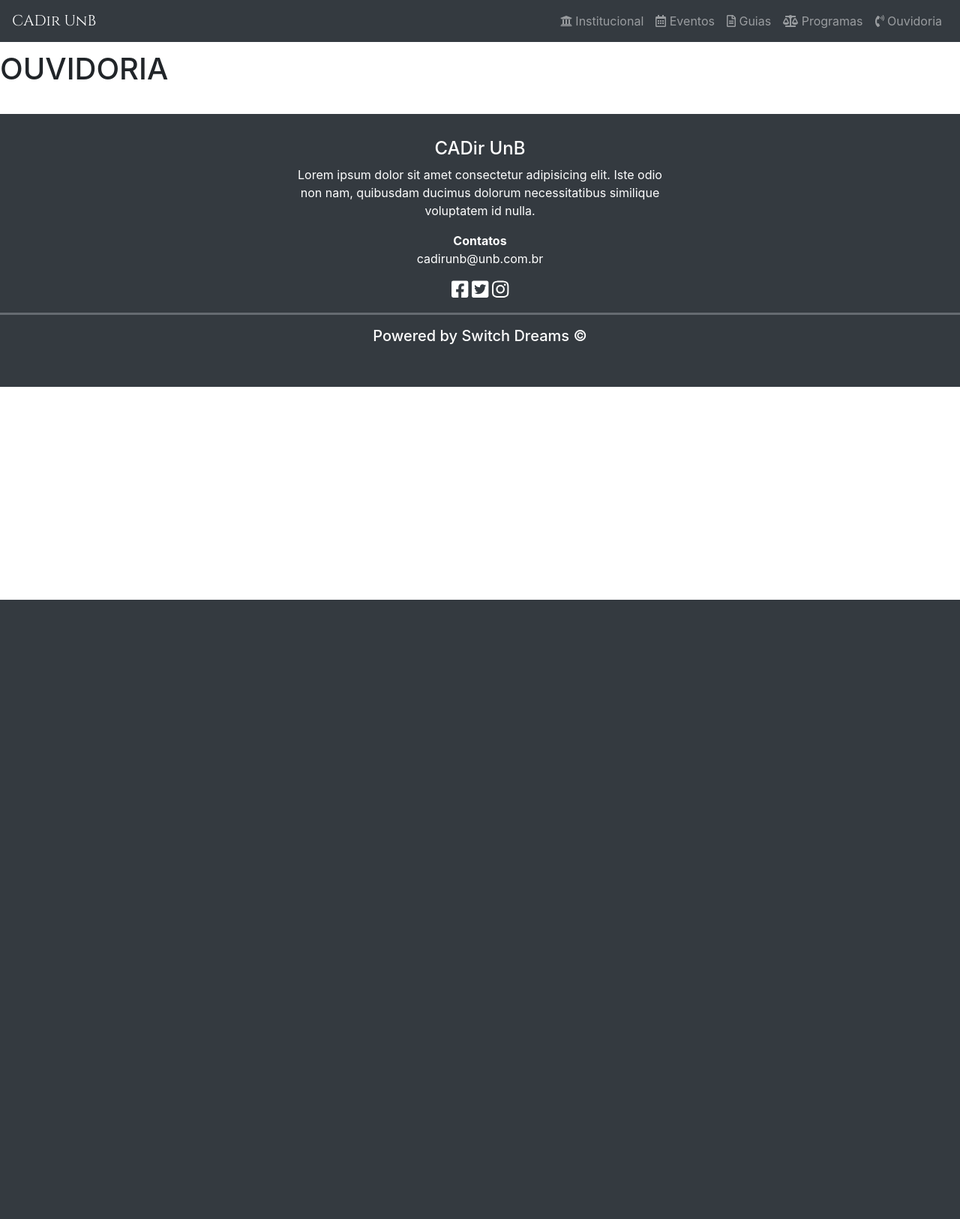
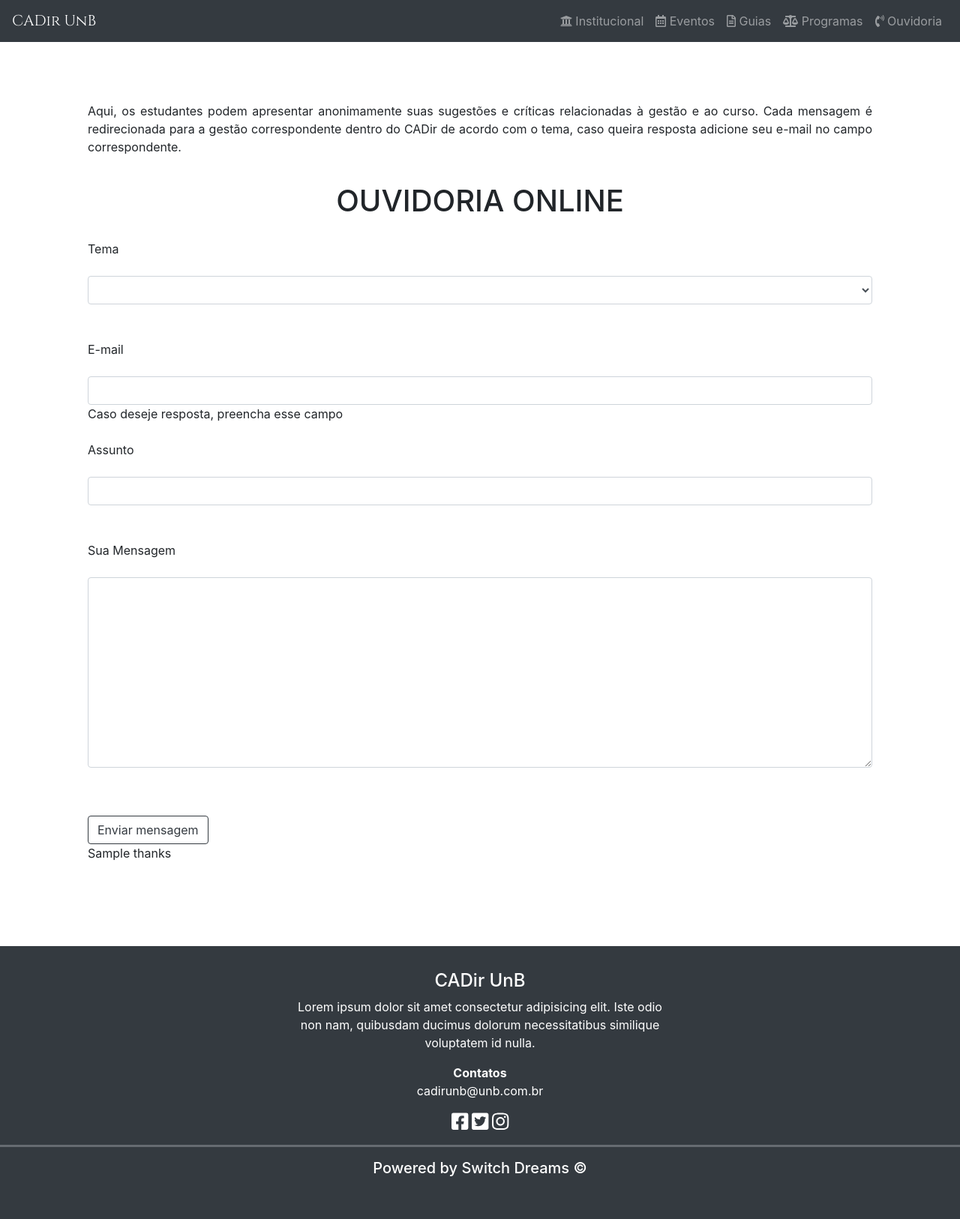
Before and after one commit to SwitchDreams/SiteCADir, a Django app: template ouvidoria/templates/ouvidoria.html in a window 1280 px wide. Shown: the whole page at 75% size. Before the commit the page ends 800 px from the top, so only its background shows below. Run offline with Django 3.2, Linux system fonts and the light colour scheme; the template is opened without the code that fills it: values that come from a table or form of the project are taken from there, most other values are stand-ins (such as "Sample title", 1, 10 or a date in 2020); some libraries are stand-ins or nearby versions.

Commit message:
Forms Ouvidoria/Configuração Incial mail gun

```diff
--- a/ouvidoria/forms.py
+++ b/ouvidoria/forms.py
@@ -0,0 +1,25 @@
+from django import forms
+
+
+class FormsOuvidoria(forms.Form):
+    # Temas da Ouvidoria
+    CHOICES = (
+        ('', ''),
+        ('Tema1', 'Tema1'),
+        ('Tema2', 'Tema2'),
+        ('Tema3', 'Tema3'),
+        ('Tema4', 'Tema4'),
+        ('Tema5', 'Tema5'),
+
+    )
+    # Campo acerca do tema
+    tema = forms.ChoiceField(label='Tema', widget=forms.Select(attrs={'class': 'form-control'}), choices=CHOICES)
+    # Campo acerca do e-mail
+    email = forms.EmailField(label='E-mail', widget=forms.TextInput(attrs={'class': 'form-control'}),
+                             help_text="Caso deseje resposta, preencha esse campo",
+                             required=False
+                             )
+    # Campo acera do assunto
+    assunto = forms.CharField(label='Assunto', widget=forms.TextInput(attrs={'class': 'form-control'}))
+    # Campo acerta do texto ao ser enviado para o e-mail
+    texto = forms.CharField(label='Sua Mensagem', widget=forms.Textarea(attrs={'class': 'form-control'}))
--- a/ouvidoria/templates/ouvidoria.html
+++ b/ouvidoria/templates/ouvidoria.html
@@ -1,4 +1,33 @@
 {% extends 'base.html' %}
 {% block content %}
-    <h1> Ouvidoria </h1>
+    <div class="container">
+        <div class="jumbotron">
+            <!-- Padding -->
+            <br>
+            <p class="text-justify">
+                Aqui, os estudantes podem apresentar anonimamente suas sugestões e críticas relacionadas à gestão e ao
+                curso. Cada mensagem é redirecionada para a gestão correspondente dentro do CADir de acordo com o tema,
+                caso
+                queira resposta adicione seu e-mail no campo correspondente.
+            </p>
+            <h1 class="text-center"> Ouvidoria Online </h1>
+            <form action="" method="post">
+                {% csrf_token %}
+                <div class="form-group">
+                    {% for field in form %}
+                        {{ field.label }} <br><br>
+                        {{ field }}
+                        {{ field.help_text }} <br><br>
+                    {% endfor %}
+                </div>
+                <input class="btn btn-outline-dark" type="submit" value="Enviar mensagem">
+
+                <p>
+                    {{ thanks }}
+                </p>
+            </form>
+        </div>
+    </div>
+
+
 {% endblock %}
--- a/static/css/mini_timeline.css
+++ b/static/css/mini_timeline.css
@@ -92,3 +92,5 @@
     position: relative;
     border-radius: 15px;
 }
+
+/* Ouvidoria css */
```
Also changed, not shown: SiteCaDir/settings.py (+7 -0 lines), ouvidoria/views.py (+29 -0 lines).
